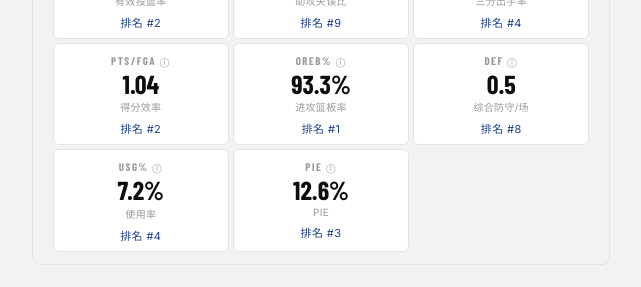
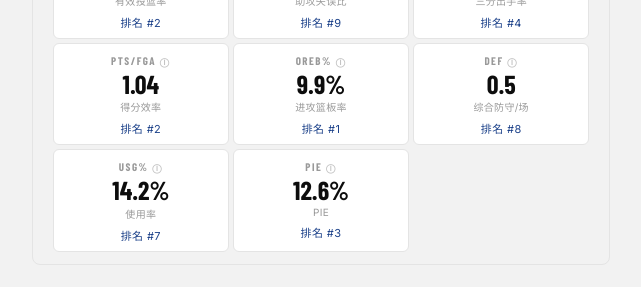
Before and after one commit to Lilaaa-05/basketball, a Vue app: page /#/player/chai in a window 1280 px wide. Shown: the part 1583-1870 px from the top of the page, without its empty margins (319-960 px from the left). Built offline with nearby package versions, Linux system fonts and the light colour scheme; a web font is replaced by a local one.

Commit message:
feat: enhance player and rankings stats with offensive rebound metrics and match data integration

```diff
--- a/src/i18n.js
+++ b/src/i18n.js
@@ -8,6 +8,7 @@ const zh = {
   rnk_title: '数据排行榜',
   rnk_grp_avg: '场均', rnk_grp_pct: '命中率', rnk_grp_total: '总计',
   rnk_ppg: '场均得分', rnk_rpg: '场均篮板', rnk_apg: '场均助攻',
+  rnk_orebpg: '场均进攻篮板',
   rnk_spg: '场均抢断', rnk_bpg: '场均盖帽', rnk_topg: '场均失误',
   rnk_fgpct: '投篮命中率', rnk_fg3pct: '三分命中率', rnk_efgpct: '有效投篮率',
   rnk_pts: '总得分', rnk_reb: '总篮板', rnk_ast: '总助攻',
@@ -46,7 +47,7 @@ const zh = {
   pa_asttov: '助攻失误比', pa_asttov_tip: 'AST/TOV — 助攻与失误的比值，越高越好',
   pa_3prate: '三分出手率', pa_3prate_tip: '三分出手占总投篮比例 = 3PA / FGA',
   pa_ptsfga: '得分效率', pa_ptsfga_tip: '每次出手得分 = PTS / FGA',
-  pa_orebp: '进攻篮板率', pa_orebp_tip: 'OREB% = 进攻篮板 / 自身投篮未中次数',
+  pa_orebp: '进攻篮板率', pa_orebp_tip: 'OREB% = 进攻篮板 / 己方全队投篮未中次数',
   pa_def: '综合防守/场', pa_def_tip: '场均抢断 + 盖帽合计',
   sub_note_pre: '场均数据 ·', sub_note_suf: '场出场',
   info_name: '姓名', info_number: '球衣号码', info_pos: '位置',
@@ -75,6 +76,7 @@ const ja = {
   rnk_title: 'スタッツランキング',
   rnk_grp_avg: '平均', rnk_grp_pct: '成功率', rnk_grp_total: '合計',
   rnk_ppg: '平均得点', rnk_rpg: '平均リバウンド', rnk_apg: '平均アシスト',
+  rnk_orebpg: '平均オフェンスリバウンド',
   rnk_spg: '平均スティール', rnk_bpg: '平均ブロック', rnk_topg: '平均ターンオーバー',
   rnk_fgpct: 'FG%', rnk_fg3pct: '3P%', rnk_efgpct: '実効FG%',
   rnk_pts: '合計得点', rnk_reb: '合計リバウンド', rnk_ast: '合計アシスト',
@@ -113,7 +115,7 @@ const ja = {
   pa_asttov: 'AST/TOV比', pa_asttov_tip: 'AST/TOV — アシスト÷ターンオーバー比（高い方が良い）',
   pa_3prate: '3P試投率', pa_3prate_tip: '全試投に占める3Pの割合 = 3PA / FGA',
   pa_ptsfga: '得点効率', pa_ptsfga_tip: '1試投あたりの得点 = PTS / FGA',
-  pa_orebp: 'オフリバウンド率', pa_orebp_tip: 'OREB% = オフリバウンド / 自分のシュートミス数',
+  pa_orebp: 'オフリバウンド率', pa_orebp_tip: 'OREB% = オフリバウンド / 自チーム全員のシュートミス数',
   pa_def: '総合守備/試合', pa_def_tip: '1試合平均スティール＋ブロック合計',
   sub_note_pre: '平均スタッツ ·', sub_note_suf: '試合出場',
   info_name: '氏名', info_number: '背番号', info_pos: 'ポジション',
--- a/src/views/PlayerView.vue
+++ b/src/views/PlayerView.vue
@@ -333,6 +333,7 @@ function labelPos(i) {
 // (watch is attached after player/allPlayers are defined)
 const player = ref(null)
 const allPlayers = ref([])
+const allMatches = ref([])
 const loading = ref(true)
 const tab = ref('avg')
 const per48 = ref(false)
@@ -447,27 +448,46 @@ function statValueForPlayer(p, metric) {
     return fga > 0 ? (sum('pts') / fga) : null
   }
   if (metric === 'orebp') {
-    const miss = sum('fga') - sum('fgm')
-    return miss > 0 ? (sum('oreb') / miss * 100) : null
+    let teamMiss = 0
+    for (const g of gs) {
+      const match = allMatches.value.find(m => m.id === g.match_id)
+      if (!match) { teamMiss += (g.fga ?? 0) - (g.fgm ?? 0); continue }
+      const teamArr = match.team_a.players.includes(p.id) ? match.team_a.players : match.team_b.players
+      for (const tid of teamArr) {
+        const tp = allPlayers.value.find(x => x.id === tid)
+        if (!tp) continue
+        const tg = tp.games.find(x => x.match_id === g.match_id)
+        if (!tg) continue
+        teamMiss += (tg.fga ?? 0) - (tg.fgm ?? 0)
+      }
+    }
+    return teamMiss > 0 ? (sum('oreb') / teamMiss * 100) : null
   }
   if (metric === 'def') {
     return ((sum('stl') + sum('blk')) / gs.length) * (per48.value ? 2 : 1)
   }
 
-  // 使用率（USG%）和 PIE 的估算：聚合同场比赛的所有球员数据来近似球队总量
+  // 使用率（USG%）和 PIE 的估算
+  // USG%: 分母只算己方球队进攻事件；PIE: 分母用全场所有球员（双方）
   if (metric === 'usg' || metric === 'pie') {
     const matchIds = Array.from(new Set(gs.map(g => g.match_id)))
-    let teamOffEvents = 0
-    let teamImpact = 0
+    let myTeamOffEvents = 0  // 己方球队只 (USG%)
+    let gameImpact = 0       // 全场双方 (PIE)
     for (const mid of matchIds) {
-      for (const p of allPlayers.value || []) {
-        const pg = (p.games || []).find(x => x.match_id === mid)
+      const match = allMatches.value.find(m => m.id === mid)
+      const myTeam = match
+        ? (match.team_a.players.includes(p.id) ? match.team_a.players : match.team_b.players)
+        : null
+      for (const q of allPlayers.value || []) {
+        const pg = (q.games || []).find(x => x.match_id === mid)
         if (!pg) continue
         const pFga = pg.fga ?? 0, pFta = pg.fta ?? 0, pTov = pg.tov ?? 0
         const pPts = pg.pts ?? 0
-        teamOffEvents += (pFga + 0.44 * pFta + pTov)
+        if (!myTeam || myTeam.includes(q.id)) {
+          myTeamOffEvents += (pFga + 0.44 * pFta + pTov)
+        }
         const pImpact = pPts + (pg.fgm ?? 0) + (pg.fg3m ?? 0) + (pg.ftm ?? 0) + (pg.oreb ?? 0) + (pg.stl ?? 0) + (pg.blk ?? 0) + (pg.ast ?? 0) - ((pg.fga ?? 0) - (pg.fgm ?? 0)) - pTov
-        teamImpact += Math.max(0, pImpact)
+        gameImpact += Math.max(0, pImpact)
       }
     }
 
@@ -475,10 +495,10 @@ function statValueForPlayer(p, metric) {
     const playerImpact = gs.reduce((a, g) => a + ((g.pts ?? 0) + (g.fgm ?? 0) + (g.fg3m ?? 0) + (g.ftm ?? 0) + (g.oreb ?? 0) + (g.stl ?? 0) + (g.blk ?? 0) + (g.ast ?? 0) - ((g.fga ?? 0) - (g.fgm ?? 0)) - (g.tov ?? 0)), 0)
 
     if (metric === 'usg') {
-      return teamOffEvents ? (playerOffEvents / teamOffEvents * 100) : null
+      return myTeamOffEvents ? (playerOffEvents / myTeamOffEvents * 100) : null
     }
     if (metric === 'pie') {
-      return teamImpact ? (playerImpact / teamImpact * 100) : null
+      return gameImpact ? (playerImpact / gameImpact * 100) : null
     }
   }
 
@@ -512,12 +532,25 @@ function playerAdvStats() {
   const sum = k => gs.reduce((a, g) => a + (g[k] ?? 0), 0)
   const fgm = sum('fgm'), fga = sum('fga'), fg3m = sum('fg3m')
   const ast  = sum('ast'), tov = sum('tov'), oreb = sum('oreb')
-  const miss = fga - fgm
   const efgNum = fga  ? ((fgm + 0.5 * fg3m) / fga * 100) : null
   const asttovNum = tov ? (ast / tov) : (ast > 0 ? Number.POSITIVE_INFINITY : null)
   const p3rateNum = fga ? (sum('fg3a') / fga * 100) : null
   const ptsfgaNum = fga ? (sum('pts') / fga) : null
-  const orbpNum = miss ? (oreb / miss * 100) : null
+  let teamMissOreb = 0
+  for (const g of gs) {
+    const match = allMatches.value.find(m => m.id === g.match_id)
+    if (!match) { teamMissOreb += (g.fga ?? 0) - (g.fgm ?? 0); continue }
+    const pid = player.value.id
+    const teamArr = match.team_a.players.includes(pid) ? match.team_a.players : match.team_b.players
+    for (const tid of teamArr) {
+      const tp = allPlayers.value.find(x => x.id === tid)
+      if (!tp) continue
+      const tg = tp.games.find(x => x.match_id === g.match_id)
+      if (!tg) continue
+      teamMissOreb += (tg.fga ?? 0) - (tg.fgm ?? 0)
+    }
+  }
+  const orbpNum = teamMissOreb > 0 ? (oreb / teamMissOreb * 100) : null
   const defNum = ((sum('stl') + sum('blk')) / gs.length) * (per48.value ? 2 : 1)
   const fmtPct = v => v == null ? '-' : v.toFixed(1) + '%'
   const fmtDec = v => v == null ? '-' : (v === Number.POSITIVE_INFINITY ? '∞' : v.toFixed(2))
@@ -526,18 +559,25 @@ function playerAdvStats() {
   const fta = sum('fta')
   const tsNum = (fga + 0.44 * fta) ? (sum('pts') / (2 * (fga + 0.44 * fta)) * 100) : null
 
-  // Helper: for USG% and PIE we estimate team totals by summing allPlayers' contributions for the same match ids
+  // Helper: USG% 只用己方球队；PIE 用全场双方
   const matchIds = Array.from(new Set(gs.map(g => g.match_id)))
-  const teamTotals = { offEvents: 0, impact: 0 }
+  let myTeamOffEvents = 0  // 己方球队 (USG%)
+  let gameImpact = 0       // 全场双方 (PIE)
   for (const mid of matchIds) {
-    for (const p of allPlayers.value || []) {
-      const pg = (p.games || []).find(x => x.match_id === mid)
+    const match = allMatches.value.find(m => m.id === mid)
+    const myTeam = match
+      ? (match.team_a.players.includes(player.value.id) ? match.team_a.players : match.team_b.players)
+      : null
+    for (const q of allPlayers.value || []) {
+      const pg = (q.games || []).find(x => x.match_id === mid)
       if (!pg) continue
       const pFga = pg.fga ?? 0, pFta = pg.fta ?? 0, pTov = pg.tov ?? 0
       const pPts = pg.pts ?? 0
-      teamTotals.offEvents += (pFga + 0.44 * pFta + pTov)
+      if (!myTeam || myTeam.includes(q.id)) {
+        myTeamOffEvents += (pFga + 0.44 * pFta + pTov)
+      }
       const pImpact = pPts + (pg.fgm ?? 0) + (pg.fg3m ?? 0) + (pg.ftm ?? 0) + (pg.oreb ?? 0) + (pg.stl ?? 0) + (pg.blk ?? 0) + (pg.ast ?? 0) - ((pFga - (pg.fgm ?? 0)) || 0) - pTov
-      teamTotals.impact += Math.max(0, pImpact)
+      gameImpact += Math.max(0, pImpact)
     }
   }
 
@@ -545,8 +585,8 @@ function playerAdvStats() {
   const playerOffEvents = gs.reduce((a, g) => a + ((g.fga ?? 0) + 0.44 * (g.fta ?? 0) + (g.tov ?? 0)), 0)
   const playerImpact = gs.reduce((a, g) => a + ((g.pts ?? 0) + (g.fgm ?? 0) + (g.fg3m ?? 0) + (g.ftm ?? 0) + (g.oreb ?? 0) + (g.stl ?? 0) + (g.blk ?? 0) + (g.ast ?? 0) - ((g.fga ?? 0) - (g.fgm ?? 0)) - (g.tov ?? 0)), 0)
 
-  const usgNum = teamTotals.offEvents ? (playerOffEvents / teamTotals.offEvents * 100) : null
-  const pieNum = teamTotals.impact ? (playerImpact / teamTotals.impact * 100) : null
+  const usgNum = myTeamOffEvents ? (playerOffEvents / myTeamOffEvents * 100) : null
+  const pieNum = gameImpact ? (playerImpact / gameImpact * 100) : null
 
   // Use precomputed values if present on player object
   const perNum = player.value?.per ?? null
@@ -576,6 +616,7 @@ onMounted(async () => {
   const mr = await fetch(import.meta.env.BASE_URL + 'data/matches.json')
   const ms = await mr.json()
   ms.forEach(m => { matchLabels[m.id] = m.label || m.id })
+  allMatches.value = ms
 })
 function matchLabel(id) { return matchLabels[id] || id }
 </script>
--- a/src/views/RankingsView.vue
+++ b/src/views/RankingsView.vue
@@ -58,11 +58,14 @@ import { isAllowed } from '../allowedPlayers.js'
 
 const loading = ref(true)
 const players = ref([])
+const matches = ref([])
 const per48 = ref(false)
 
 onMounted(async () => {
   const res = await fetch(import.meta.env.BASE_URL + 'data/players.json')
   players.value = await res.json()
+  const mr = await fetch(import.meta.env.BASE_URL + 'data/matches.json')
+  matches.value = await mr.json()
   loading.value = false
 })
 
@@ -78,6 +81,7 @@ const statsByGroup = {
   avg: [
     { key: 'ppg',  labelKey: 'rnk_ppg',  fmt: 'dec', asc: false },
     { key: 'rpg',  labelKey: 'rnk_rpg',  fmt: 'dec', asc: false },
+    { key: 'orebpg', labelKey: 'rnk_orebpg', fmt: 'dec', asc: false },
     { key: 'apg',  labelKey: 'rnk_apg',  fmt: 'dec', asc: false },
     { key: 'spg',  labelKey: 'rnk_spg',  fmt: 'dec', asc: false },
     { key: 'bpg',  labelKey: 'rnk_bpg',  fmt: 'dec', asc: false },
@@ -90,7 +94,6 @@ const statsByGroup = {
   ],
   total: [
     { key: 'pts', labelKey: 'rnk_pts', fmt: 'int', asc: false },
-    { key: 'reb', labelKey: 'rnk_reb', fmt: 'int', asc: false },
     { key: 'ast', labelKey: 'rnk_ast', fmt: 'int', asc: false },
   ],
   adv: [
@@ -125,25 +128,31 @@ function computeStats(p) {
   const fgm = sum('fgm'), fga = sum('fga')
   const fg3m = sum('fg3m'), fg3a = sum('fg3a')
   const scale = per48.value ? 2 : 1
-  // compute USG% and PIE: estimate team totals across matches this player participated in
+  // USG%: 只用己方球队进攻事件做分母；PIE: 全场双方所有球员
   const matchIds = Array.from(new Set((p.games || []).map(g => g.match_id)))
-  let teamOffEvents = 0
-  let teamImpact = 0
+  let myTeamOffEvents = 0  // 己方球队 (USG%)
+  let gameImpact = 0       // 全场双方 (PIE)
   for (const mid of matchIds) {
+    const match = matches.value.find(m => m.id === mid)
+    const myTeam = match
+      ? (match.team_a.players.includes(p.id) ? match.team_a.players : match.team_b.players)
+      : null
     for (const oth of players.value) {
       const og = (oth.games || []).find(x => x.match_id === mid)
       if (!og) continue
       const ofga = og.fga || 0, ofta = og.fta || 0, otov = og.tov || 0
       const opts = og.pts || 0
-      teamOffEvents += (ofga + 0.44 * ofta + otov)
+      if (!myTeam || myTeam.includes(oth.id)) {
+        myTeamOffEvents += (ofga + 0.44 * ofta + otov)
+      }
       const oimpact = opts + (og.fgm || 0) + (og.fg3m || 0) + (og.ftm || 0) + (og.oreb || 0) + (og.stl || 0) + (og.blk || 0) + (og.ast || 0) - ((ofga - (og.fgm || 0)) || 0) - otov
-      teamImpact += Math.max(0, oimpact)
+      gameImpact += Math.max(0, oimpact)
     }
   }
   const playerOffEvents = (p.games || []).reduce((a, g) => a + ((g.fga || 0) + 0.44 * (g.fta || 0) + (g.tov || 0)), 0)
   const playerImpact = (p.games || []).reduce((a, g) => a + ((g.pts || 0) + (g.fgm || 0) + (g.fg3m || 0) + (g.ftm || 0) + (g.oreb || 0) + (g.stl || 0) + (g.blk || 0) + (g.ast || 0) - ((g.fga || 0) - (g.fgm || 0)) - (g.tov || 0)), 0)
-  const usg = teamOffEvents ? (playerOffEvents / teamOffEvents) : 0
-  const pie = teamImpact ? (playerImpact / teamImpact) : 0
+  const usg = myTeamOffEvents ? (playerOffEvents / myTeamOffEvents) : 0
+  const pie = gameImpact ? (playerImpact / gameImpact) : 0
   return {
     id:       p.id,
     name:     p.name,
@@ -163,10 +172,26 @@ function computeStats(p) {
     asttov: (function() { const a = sum('ast'), t = sum('tov'); return t > 0 ? a / t : (a > 0 ? a : 0) })(),
     p3rate: fga > 0 ? (sum('fg3a') / fga) : 0,
     ptsfga: sum('fga') > 0 ? (sum('pts') / sum('fga')) : 0,
-    orebp:  (function() { const miss = sum('fga') - sum('fgm'); return miss > 0 ? (sum('oreb') / miss) : 0 })(),
+    orebp:  (function() {
+      let teamMiss = 0
+      for (const gm of g) {
+        const match = matches.value.find(m => m.id === gm.match_id)
+        if (!match) { teamMiss += (gm.fga || 0) - (gm.fgm || 0); continue }
+        const teamArr = match.team_a.players.includes(p.id) ? match.team_a.players : match.team_b.players
+        for (const tid of teamArr) {
+          const tp = players.value.find(x => x.id === tid)
+          if (!tp) continue
+          const tg = tp.games.find(x => x.match_id === gm.match_id)
+          if (!tg) continue
+          teamMiss += (tg.fga || 0) - (tg.fgm || 0)
+        }
+      }
+      return teamMiss > 0 ? (sum('oreb') / teamMiss) : 0
+    })(),
     def:    ((sum('stl') + sum('blk')) / n) * scale,
     pts: sum('pts'),
     reb: sum('reb'),
+    orebpg: (sum('oreb') / n) * scale,
     ast: sum('ast'),
     usg,
     pie,
```
